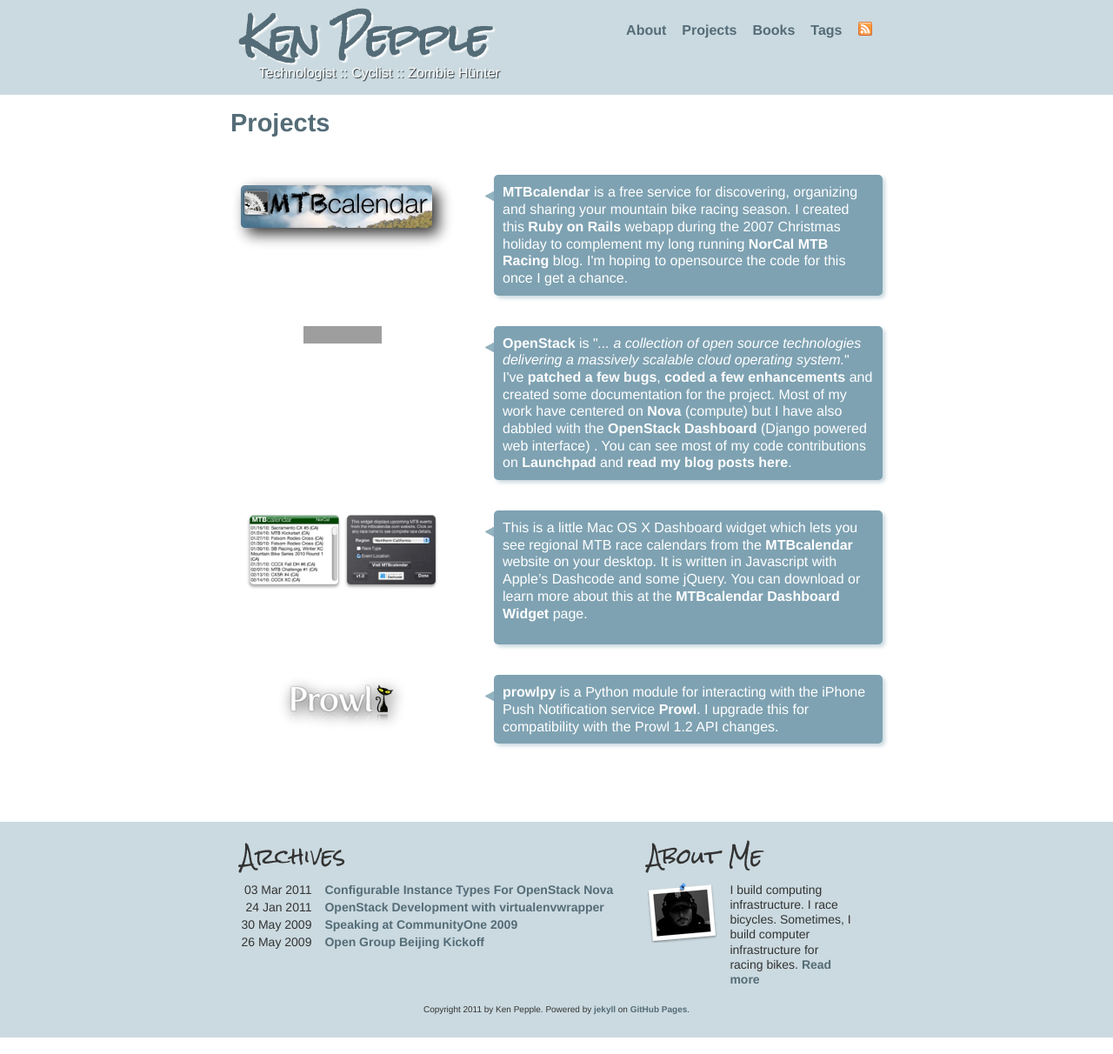
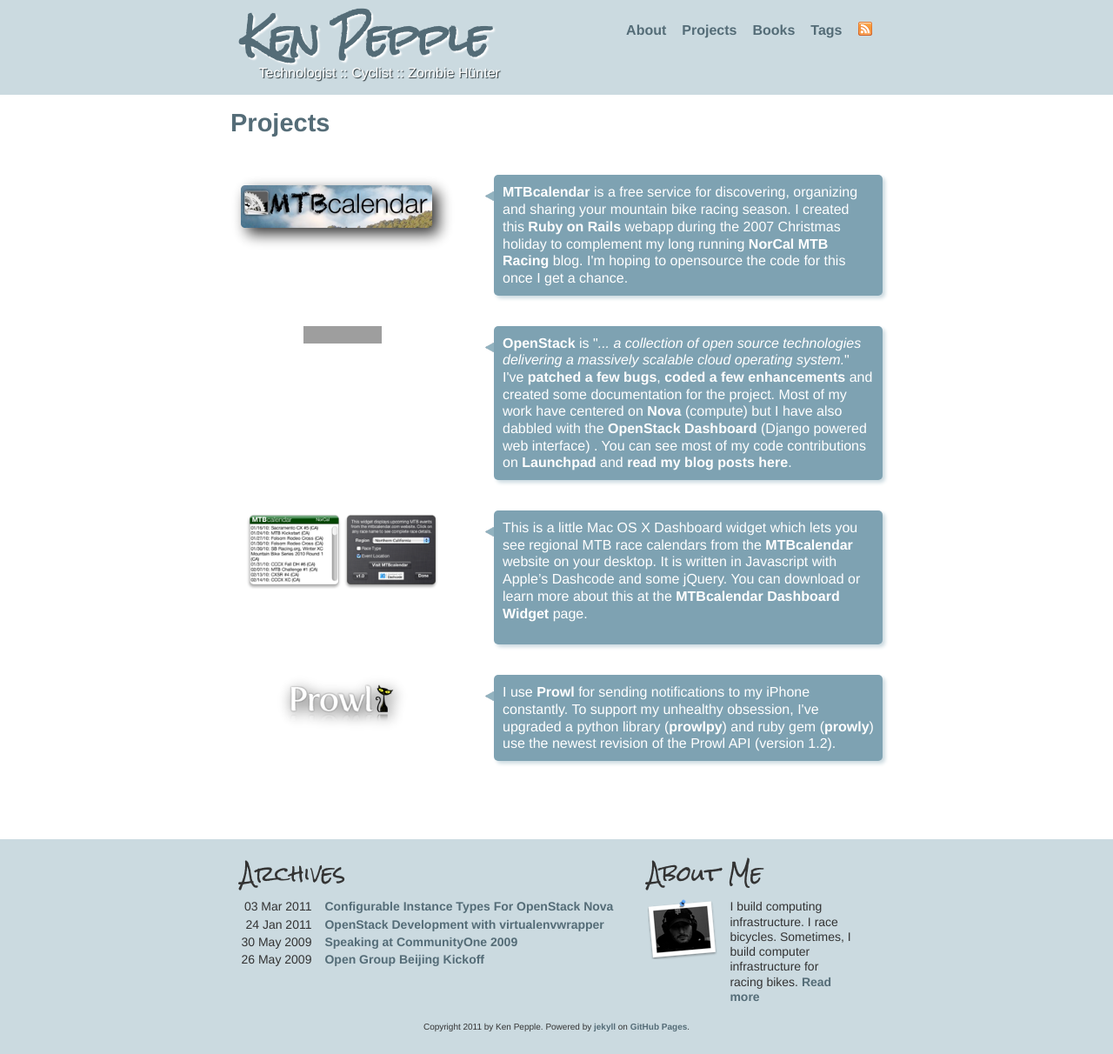
Before and after one commit to slashk/slashk.github.com, a Jekyll site: the page built from projects/index.html, in a window 1280 px wide. Shown: the whole page at 87% size. Built offline with Jekyll 4.4.1, drawn with Linux system fonts in a browser that asks for light colours; Markdown is read by kramdown in place of the engine named in the settings; grey boxes are pictures that could not be loaded.

Commit message:
updated projects with prowl api work

```diff
--- a/projects/index.html
+++ b/projects/index.html
@@ -40,7 +40,7 @@
           <td class="desc">
               <div class="bubble">
                   <div class="tip"></div>
-                  <a href="https://github.com/jacobb/prowlpy" target="_blank">prowlpy</a> is a Python module for interacting with the iPhone Push Notification service <a href="http://www.prowlapp.com/" target="_blank">Prowl</a>. I upgrade this for compatibility with the Prowl 1.2 API changes.
+                  I use <a href="http://www.prowlapp.com/" target="_blank">Prowl</a> for sending notifications to my iPhone constantly. To support my unhealthy obsession, I've upgraded a python library (<a href="https://github.com/jacobb/prowlpy" target="_blank">prowlpy</a>) and ruby gem (<a href="https://github.com/slashk/prowly" target="_blank">prowly</a>) use the newest revision of the Prowl API (version 1.2).
               </div>
           </td>
       </tr>
--- a/tags.html
+++ b/tags.html
@@ -12,7 +12,7 @@
         </li>
 </ul>    <h4 class="tags">iphone</h4>
 <ul class="posts">        <li>
-          <a href="/iphone/2011/03/08/prowl-scripting/">Scripting Prowl with Ruby and Python</a> (08 Mar 2011)
+          <a href="/iphone/2011/03/21/prowl-scripting/">Scripting Prowl with Ruby or Python</a> (21 Mar 2011)
         </li>
 </ul>    <h4 class="tags">openstack</h4>
 <ul class="posts">        <li>
```
